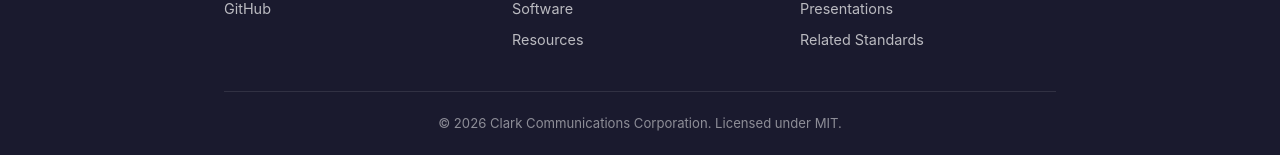
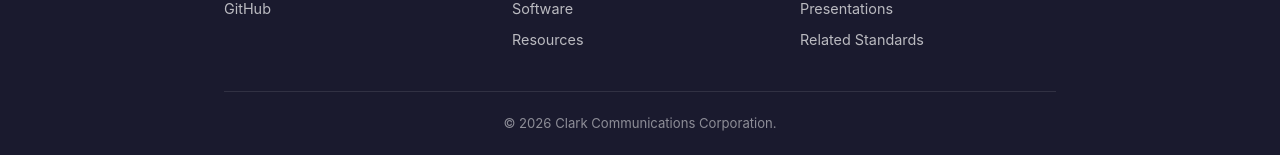
Before and after one commit to grid-coordination/grid-coordination.github.io, a Jekyll site: the page built from index.md, in a window 1280 px wide and 900 px high, scrolled down 3438 px. Shown: the part 742-897 px from the top of the window. Built offline with Jekyll 4.4.1, drawn with Linux system fonts in a browser that asks for light colours.

Commit message:
Drop "Licensed under MIT" from footer copyright line
Co-Authored-By: Claude Opus 4.7 (1M context) <noreply@anthropic.com>

```diff
--- a/_layouts/default.html
+++ b/_layouts/default.html
@@ -124,7 +124,7 @@
         </div>
       </div>
       <div class="footer-bottom">
-        &copy; 2026 Clark Communications Corporation. Licensed under MIT.
+        &copy; 2026 Clark Communications Corporation.
       </div>
     </div>
   </footer>
```
